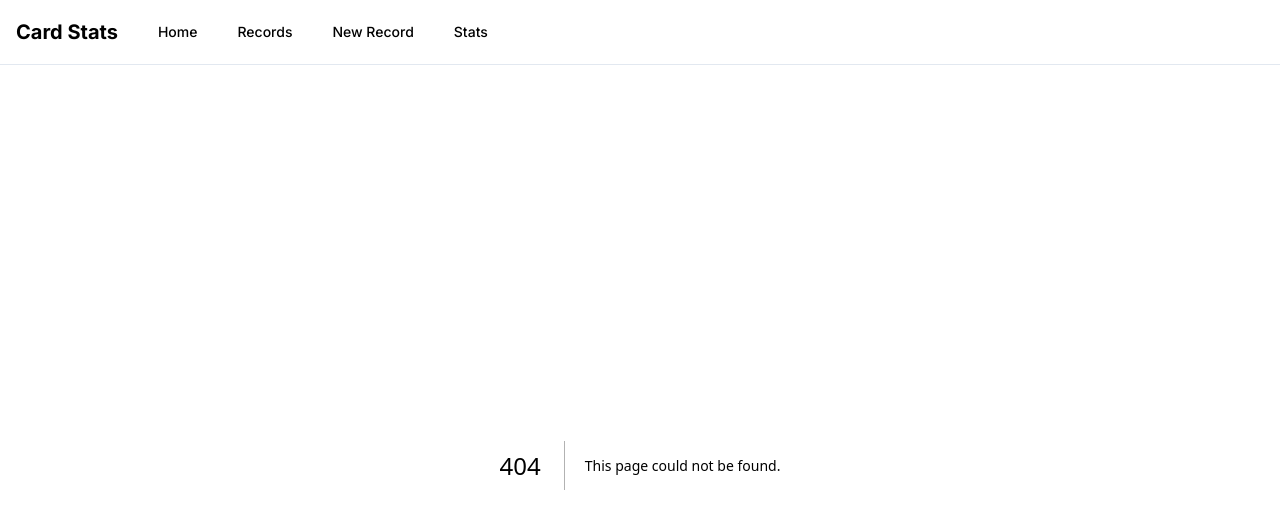
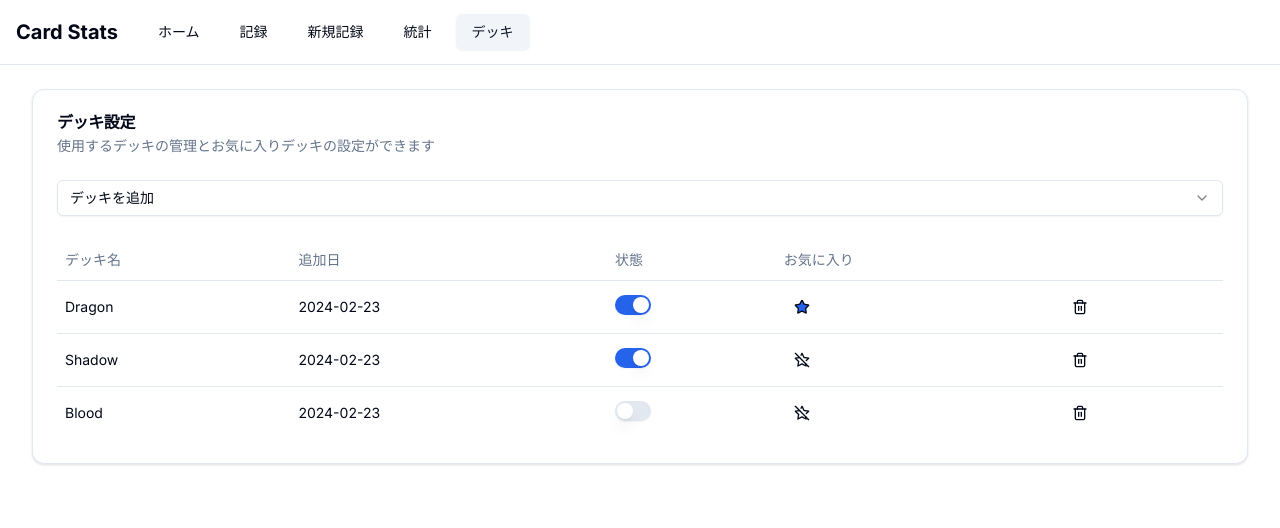
Before and after one commit to kijima-riku/pokerect-front-web, a Next.js app: page /decks in a window 1280 px wide. Before the commit this address had no page. Shown: the top 528 px of the page. Built offline with nearby package versions, Linux system fonts and the light colour scheme.

Commit message:
add decks list page.

```diff
--- a/package.json
+++ b/package.json
@@ -19,6 +19,7 @@
     "@radix-ui/react-select": "^2.1.6",
     "@radix-ui/react-separator": "^1.1.2",
     "@radix-ui/react-slot": "^1.1.2",
+    "@radix-ui/react-switch": "^1.1.3",
     "@radix-ui/react-toast": "^1.2.6",
     "@tanstack/react-table": "^8.21.2",
     "class-variance-authority": "^0.7.1",
--- /dev/null
+++ b/src/app/decks/page.tsx
@@ -0,0 +1,146 @@
+"use client"
+
+import { useState } from "react"
+import { Star, StarOff, Trash2 } from "lucide-react"
+import { toast } from "sonner"
+
+import { Button } from "@/components/ui/button"
+import { Card, CardContent, CardDescription, CardHeader, CardTitle } from "@/components/ui/card"
+import { Table, TableBody, TableCell, TableHead, TableHeader, TableRow } from "@/components/ui/table"
+import { Switch } from "@/components/ui/switch"
+import { Select, SelectContent, SelectItem, SelectTrigger, SelectValue } from "@/components/ui/select"
+
+// 仮のデータ（実際はAPIから取得）
+const availableDecks = ["Dragon", "Shadow", "Blood", "Haven", "Sword", "Forest", "Portal", "Rune"]
+
+type UserDeck = {
+    id: string
+    name: string
+    isActive: boolean
+    isFavorite: boolean
+    addedAt: string
+}
+
+export default function SettingsPage() {
+    const [userDecks, setUserDecks] = useState<UserDeck[]>([
+        {
+            id: "1",
+            name: "Dragon",
+            isActive: true,
+            isFavorite: true,
+            addedAt: "2024-02-23",
+        },
+        {
+            id: "2",
+            name: "Shadow",
+            isActive: true,
+            isFavorite: false,
+            addedAt: "2024-02-23",
+        },
+        {
+            id: "3",
+            name: "Blood",
+            isActive: false,
+            isFavorite: false,
+            addedAt: "2024-02-23",
+        },
+    ])
+
+    const handleAddDeck = (deckName: string) => {
+        const newDeck: UserDeck = {
+            id: Math.random().toString(),
+            name: deckName,
+            isActive: true,
+            isFavorite: false,
+            addedAt: new Date().toISOString().split("T")[0],
+        }
+        setUserDecks([...userDecks, newDeck])
+        toast.success("デッキを追加しました")
+    }
+
+    const handleToggleActive = (deckId: string) => {
+        setUserDecks(userDecks.map((deck) => (deck.id === deckId ? { ...deck, isActive: !deck.isActive } : deck)))
+        toast.success("デッキの状態を更新しました")
+    }
+
+    const handleSetFavorite = (deckId: string) => {
+        setUserDecks(
+            userDecks.map((deck) => ({
+                ...deck,
+                isFavorite: deck.id === deckId,
+            })),
+        )
+        toast.success("お気に入りデッキを設定しました")
+    }
+
+    const handleRemoveDeck = (deckId: string) => {
+        setUserDecks(userDecks.filter((deck) => deck.id !== deckId))
+        toast.success("デッキを削除しました")
+    }
+
+    return (
+        <div className="container py-6 space-y-6">
+            <Card>
+                <CardHeader>
+                    <CardTitle>デッキ設定</CardTitle>
+                    <CardDescription>使用するデッキの管理とお気に入りデッキの設定ができます</CardDescription>
+                </CardHeader>
+                <CardContent>
+                    <div className="space-y-6">
+                        <div className="flex items-end gap-4">
+                            <div className="flex-1">
+                                <Select onValueChange={handleAddDeck}>
+                                    <SelectTrigger>
+                                        <SelectValue placeholder="デッキを追加" />
+                                    </SelectTrigger>
+                                    <SelectContent>
+                                        {availableDecks
+                                            .filter((deck) => !userDecks.some((userDeck) => userDeck.name === deck))
+                                            .map((deck) => (
+                                                <SelectItem key={deck} value={deck}>
+                                                    {deck}
+                                                </SelectItem>
+                                            ))}
+                                    </SelectContent>
+                                </Select>
+                            </div>
+                        </div>
+
+                        <Table>
+                            <TableHeader>
+                                <TableRow>
+                                    <TableHead>デッキ名</TableHead>
+                                    <TableHead>追加日</TableHead>
+                                    <TableHead>状態</TableHead>
+                                    <TableHead>お気に入り</TableHead>
+                                    <TableHead></TableHead>
+                                </TableRow>
+                            </TableHeader>
+                            <TableBody>
+                                {userDecks.map((deck) => (
+                                    <TableRow key={deck.id}>
+                                        <TableCell>{deck.name}</TableCell>
+                                        <TableCell>{deck.addedAt}</TableCell>
+                                        <TableCell>
+                                            <Switch checked={deck.isActive} onCheckedChange={() => handleToggleActive(deck.id)} />
+                                        </TableCell>
+                                        <TableCell>
+                                            <Button variant="ghost" size="icon" onClick={() => handleSetFavorite(deck.id)}>
+                                                {deck.isFavorite ? <Star className="h-4 w-4 fill-primary" /> : <StarOff className="h-4 w-4" />}
+                                            </Button>
+                                        </TableCell>
+                                        <TableCell>
+                                            <Button variant="ghost" size="icon" onClick={() => handleRemoveDeck(deck.id)}>
+                                                <Trash2 className="h-4 w-4" />
+                                            </Button>
+                                        </TableCell>
+                                    </TableRow>
+                                ))}
+                            </TableBody>
+                        </Table>
+                    </div>
+                </CardContent>
+            </Card>
+        </div>
+    )
+}
--- a/src/app/layout.tsx
+++ b/src/app/layout.tsx
@@ -13,11 +13,13 @@ export const metadata: Metadata = {
     description: "Track your card game match results",
 }
 
-export default function RootLayout({children,}: {
+export default function RootLayout({
+                                       children,
+                                   }: {
     children: React.ReactNode
 }) {
     return (
-        <html lang="en">
+        <html lang="ja">
         <body className={inter.className}>
         <ThemeProvider attribute="class" defaultTheme="system" enableSystem>
             <div className="min-h-screen flex flex-col">
--- a/src/app/stats/page.tsx
+++ b/src/app/stats/page.tsx
@@ -56,6 +56,7 @@ export default function StatsPage() {
                             <LineChart
                                 data={Array.from({ length: 30 }, (_, i) => ({
                                     day: i + 1,
+                                    // ここで Math.random() を使用
                                     winRate: 40 + Math.random() * 30,
                                 }))}
                             >
@@ -129,6 +130,7 @@ export default function StatsPage() {
                                         <BarChart
                                             data={decks.map((d) => ({
                                                 name: d,
+                                                // ここで Math.random() を使用
                                                 winRate: Math.floor(Math.random() * 40) + 30,
                                             }))}
                                         >
--- a/src/components/main-nav.tsx
+++ b/src/components/main-nav.tsx
@@ -7,19 +7,23 @@ import { Button } from "@/components/ui/button"
 const routes = [
     {
         href: "/",
-        label: "Home",
+        label: "ホーム",
     },
     {
         href: "/records",
-        label: "Records",
+        label: "記録",
     },
     {
         href: "/new",
-        label: "New Record",
+        label: "新規記録",
     },
     {
         href: "/stats",
-        label: "Stats",
+        label: "統計",
+    },
+    {
+        href: "/decks",
+        label: "デッキ",
     },
 ]
 
--- /dev/null
+++ b/src/components/ui/switch.tsx
@@ -0,0 +1,29 @@
+"use client"
+
+import * as React from "react"
+import * as SwitchPrimitives from "@radix-ui/react-switch"
+
+import { cn } from "@/lib/utils"
+
+const Switch = React.forwardRef<
+    React.ElementRef<typeof SwitchPrimitives.Root>,
+    React.ComponentPropsWithoutRef<typeof SwitchPrimitives.Root>
+>(({ className, ...props }, ref) => (
+    <SwitchPrimitives.Root
+        className={cn(
+            "peer inline-flex h-5 w-9 shrink-0 cursor-pointer items-center rounded-full border-2 border-transparent shadow-sm transition-colors focus-visible:outline-none focus-visible:ring-2 focus-visible:ring-ring focus-visible:ring-offset-2 focus-visible:ring-offset-background disabled:cursor-not-allowed disabled:opacity-50 data-[state=checked]:bg-primary data-[state=unchecked]:bg-input",
+            className,
+        )}
+        {...props}
+        ref={ref}
+    >
+        <SwitchPrimitives.Thumb
+            className={cn(
+                "pointer-events-none block h-4 w-4 rounded-full bg-background shadow-lg ring-0 transition-transform data-[state=checked]:translate-x-4 data-[state=unchecked]:translate-x-0",
+            )}
+        />
+    </SwitchPrimitives.Root>
+))
+Switch.displayName = SwitchPrimitives.Root.displayName
+
+export { Switch }
```
Also changed, not shown: 1 other file (tests, documents, lock files or other folders).
